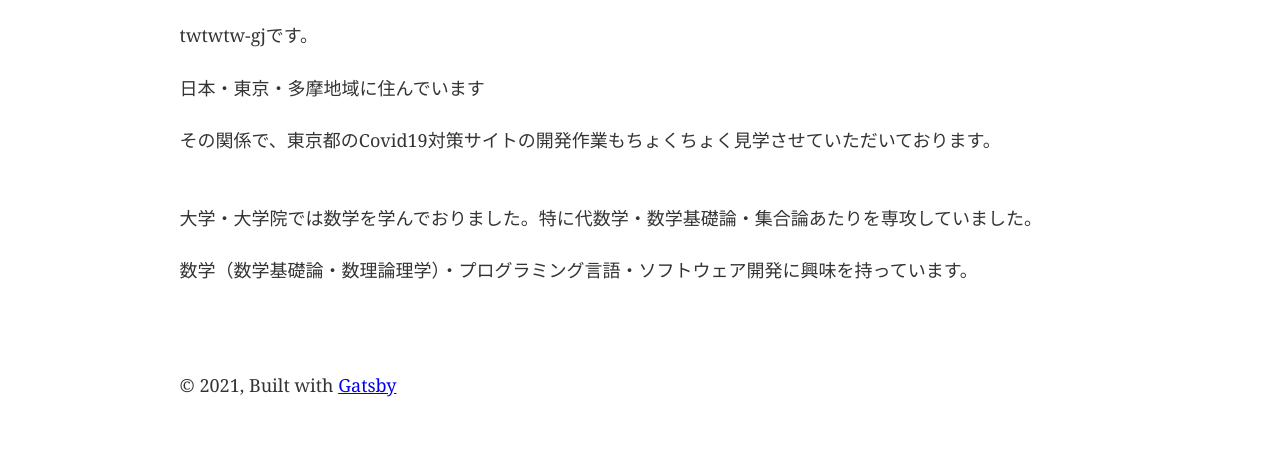
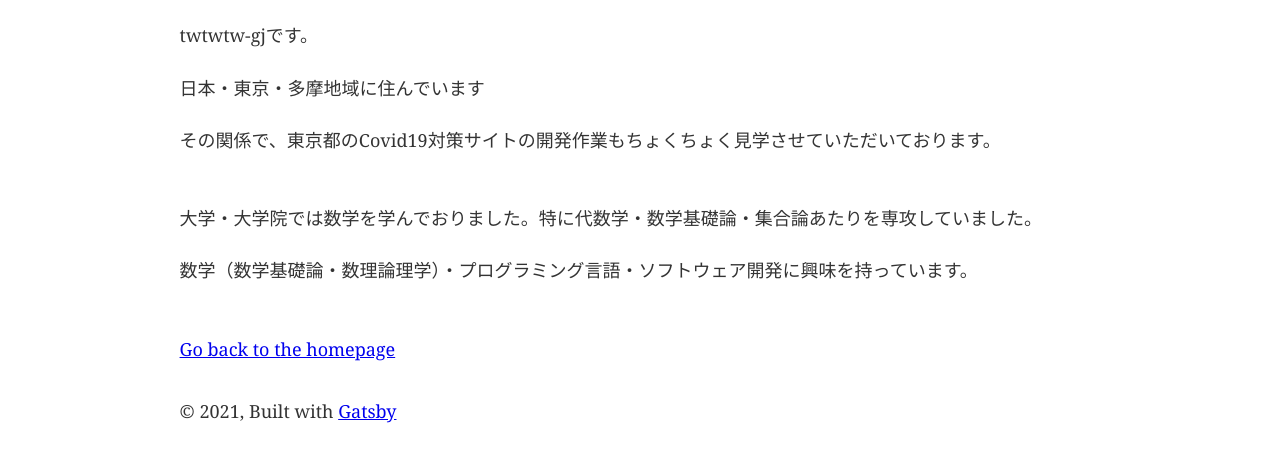
Before and after one commit to twtwtw-gj/my-portfolio, a Gatsby site: page /profile in a window 1280 px wide. Shown: the part 171-632 px from the top of the page. Built offline with nearby package versions, Linux system fonts and the light colour scheme; Gatsby itself is replaced by a stand-in of ours.

Commit message:
homepageのときに改行削除

```diff
--- a/src/components/layout.js
+++ b/src/components/layout.js
@@ -36,8 +36,12 @@ const Layout = ({ children, location }) => {
       >
         <main>
           {children}
-          {<br />}
-          {withPrefix('/') == location.pathname && <Link to="/">Go back to the homepage</Link>}
+          {withPrefix('/') != location.pathname && (
+            <>
+              <br />
+              <Link to="/">Go back to the homepage</Link>
+            </>
+          )}
         </main>
         <footer
           style={{
```
